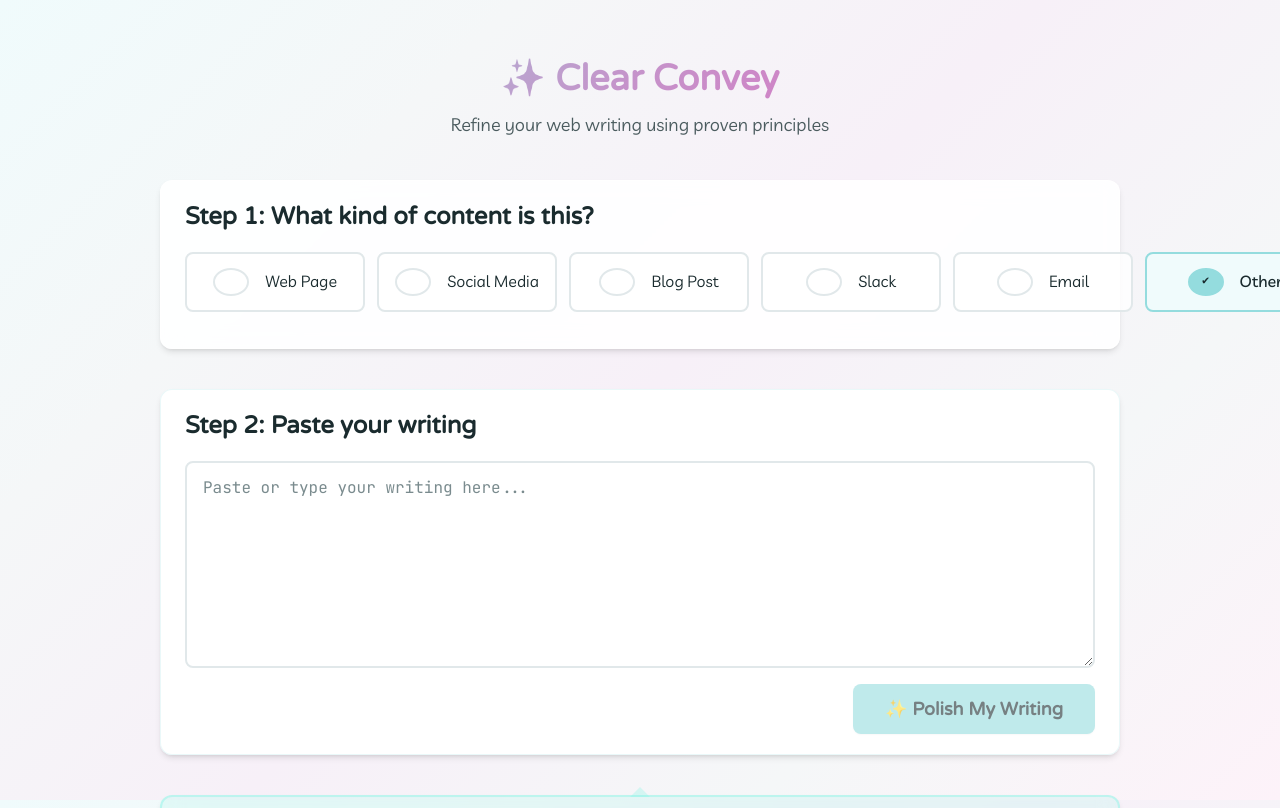
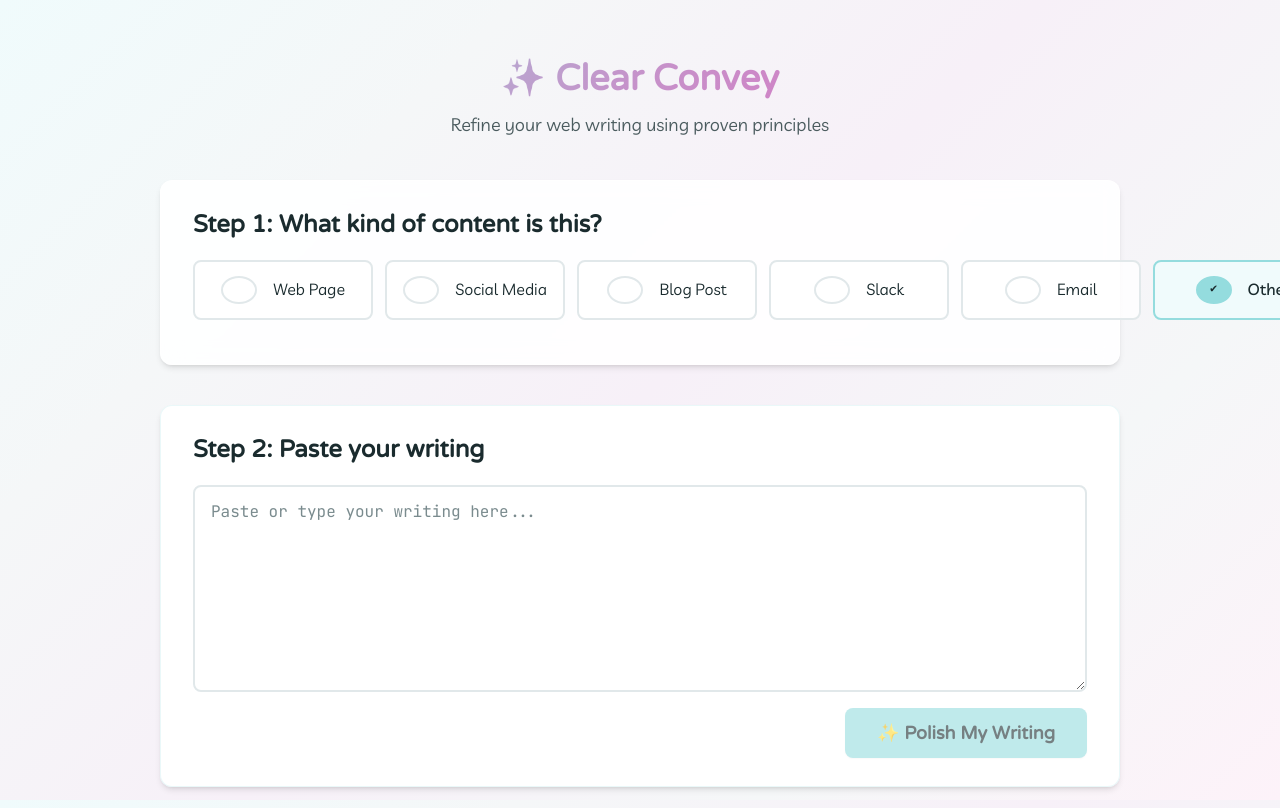
Before and after one commit to cd-space-dot-dot/web-copy-polisher-frontend, a React (Vite) app: page / in a window 1280 px wide. Shown: the top 808 px of the page. Built offline with nearby package versions, Linux system fonts and the light colour scheme; a web font is replaced by a local one.

Commit message:
fonts for history chips

```diff
--- a/src/index.css
+++ b/src/index.css
@@ -91,6 +91,7 @@
   --space-4: 1rem;      /* 16px */
   --space-5: 1.25rem;   /* 20px */
   --space-6: 1.5rem;    /* 24px */
+  --space-7: 1.75rem;   /* 28px */
   --space-8: 2rem;      /* 32px */
   --space-10: 2.5rem;   /* 40px */
   --space-12: 3rem;     /* 48px */
@@ -373,7 +374,7 @@ button:focus {
   .container-base {
     max-width: 1200px;
     margin: 0 auto;
-    padding: var(--space-6) var(--space-7);
+    padding: var(--space-8) var(--space-10);
   }
 }
 
@@ -382,7 +383,7 @@ button:focus {
   .container-base {
     max-width: 960px;
     margin: 0 auto;
-    padding: var(--space-5) var(--space-6);
+    padding: var(--space-7) var(--space-8);
   }
 }
 
```
